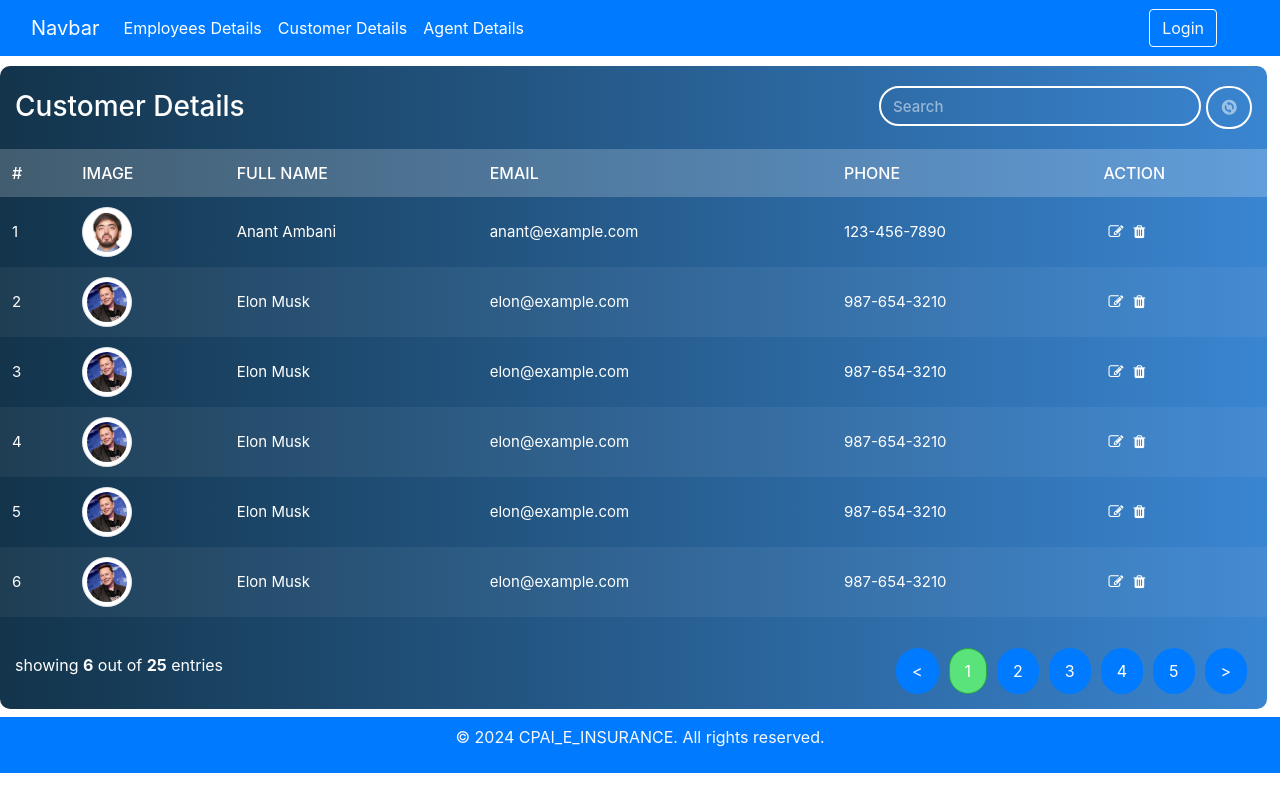
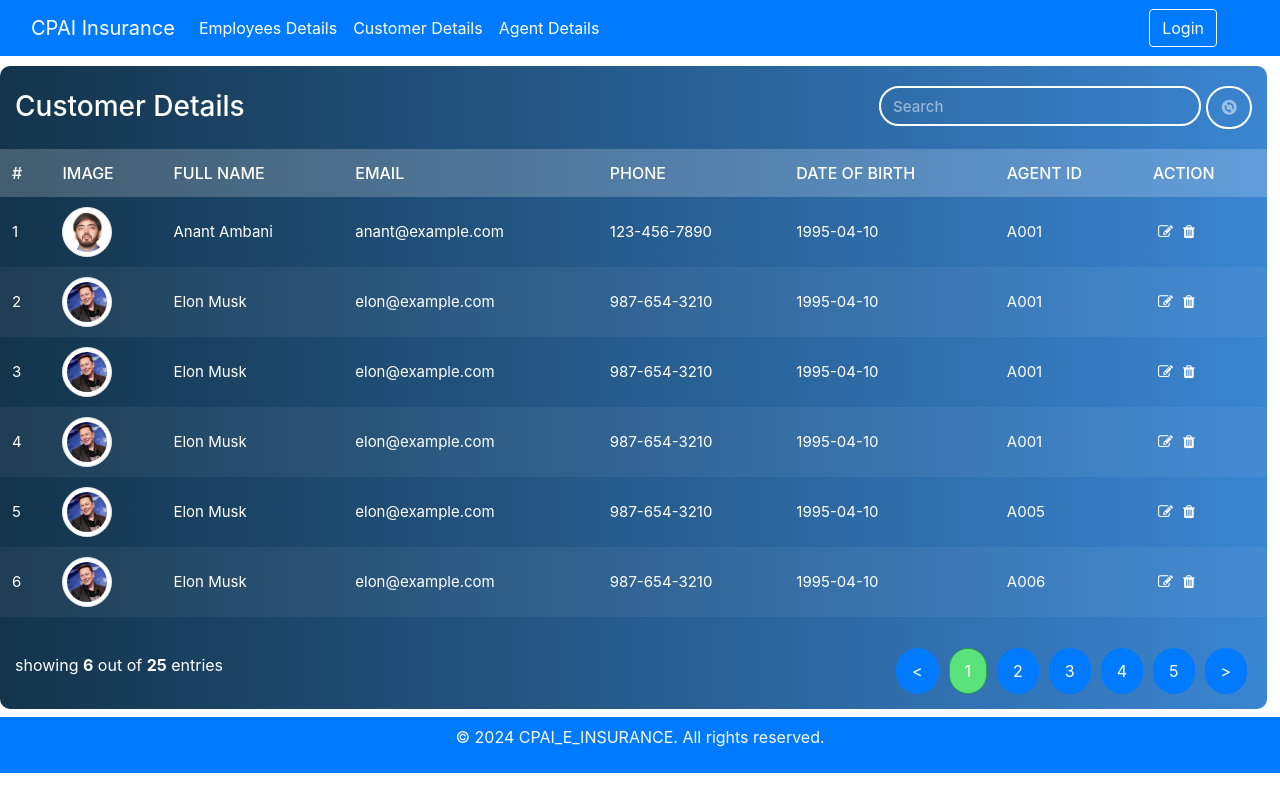
Before and after one commit to mayurpatil96k/CPAI_E-Ensurance, a Vue app: page /CustomerPolicies in a window 1280 px wide. Built offline with nearby package versions, Linux system fonts and the light colour scheme; what @vueform/vueform would draw is missing.

Commit message:
[raj] Mod:modified the changes in customers

```diff
--- a/src/components/Header.vue
+++ b/src/components/Header.vue
@@ -1,7 +1,7 @@
 <template>
   <nav class="navbar pr-md-5 navbar-expand-lg navbar-light bg-primary" >
     <div class="container-fluid">
-      <a class="navbar-brand u-color" href="#">Navbar</a>
+      <a class="navbar-brand u-color" href="#">CPAI Insurance</a>
       <button
         class="navbar-toggler"
         type="button"
--- a/src/components/Policies/CustomerPolicies.vue
+++ b/src/components/Policies/CustomerPolicies.vue
@@ -1,4 +1,4 @@
-<script>
+<script lang='ts'>
 import Header from '../Header.vue'
 import Footer from '../Footer.vue'
 export default {
@@ -13,36 +13,48 @@ export default {
           name: 'Anant Ambani',
           email: 'anant@example.com',
           phone: '123-456-7890',
+          dob: '1995-04-10',
+          agentId: 'A001',
           image: 'public/AnantAmbani.avif'
         },
         {
           name: 'Elon Musk',
           email: 'elon@example.com',
           phone: '987-654-3210',
+          dob: '1995-04-10',
+          agentId: 'A001',
           image: 'public/ElonMusk.jpeg'
         },
         {
           name: 'Elon Musk',
           email: 'elon@example.com',
           phone: '987-654-3210',
+          dob: '1995-04-10',
+          agentId: 'A001',
           image: 'public/ElonMusk.jpeg'
         },
         {
           name: 'Elon Musk',
           email: 'elon@example.com',
           phone: '987-654-3210',
+          dob: '1995-04-10',
+          agentId: 'A001',
           image: 'public/ElonMusk.jpeg'
         },
         {
           name: 'Elon Musk',
           email: 'elon@example.com',
           phone: '987-654-3210',
+          dob: '1995-04-10',
+          agentId: 'A005',
           image: 'public/ElonMusk.jpeg'
         },
         {
           name: 'Elon Musk',
           email: 'elon@example.com',
           phone: '987-654-3210',
+          dob: '1995-04-10',
+          agentId: 'A006',
           image: 'public/ElonMusk.jpeg'
         }
       ],
@@ -59,7 +71,8 @@ export default {
       return this.customers.filter(customer =>
         customer.name.toLowerCase().includes(lowercasedQuery) ||
         customer.email.toLowerCase().includes(lowercasedQuery) ||
-        customer.phone.includes(lowercasedQuery)
+        customer.phone.includes(lowercasedQuery) ||
+        customer.agentId.toLowerCase().includes(lowercasedQuery)
       );
     }
   },
@@ -102,6 +115,8 @@ export default {
                   <th>Full Name</th>
                   <th>Email</th>
                   <th>Phone</th>
+                  <th>Date of birth</th>
+                  <th>Agent Id</th>
                   <th>Action</th>
                 </tr>
               </thead>
@@ -119,6 +134,8 @@ export default {
                   <td>{{ customer.name }}</td>
                   <td>{{ customer.email }}</td>
                   <td>{{ customer.phone }}</td>
+                  <td>{{ customer.dob }}</td>
+                  <td>{{ customer.agentId }}</td>
                   <td>
                     <ul class="action-list">
                       <li>
```
